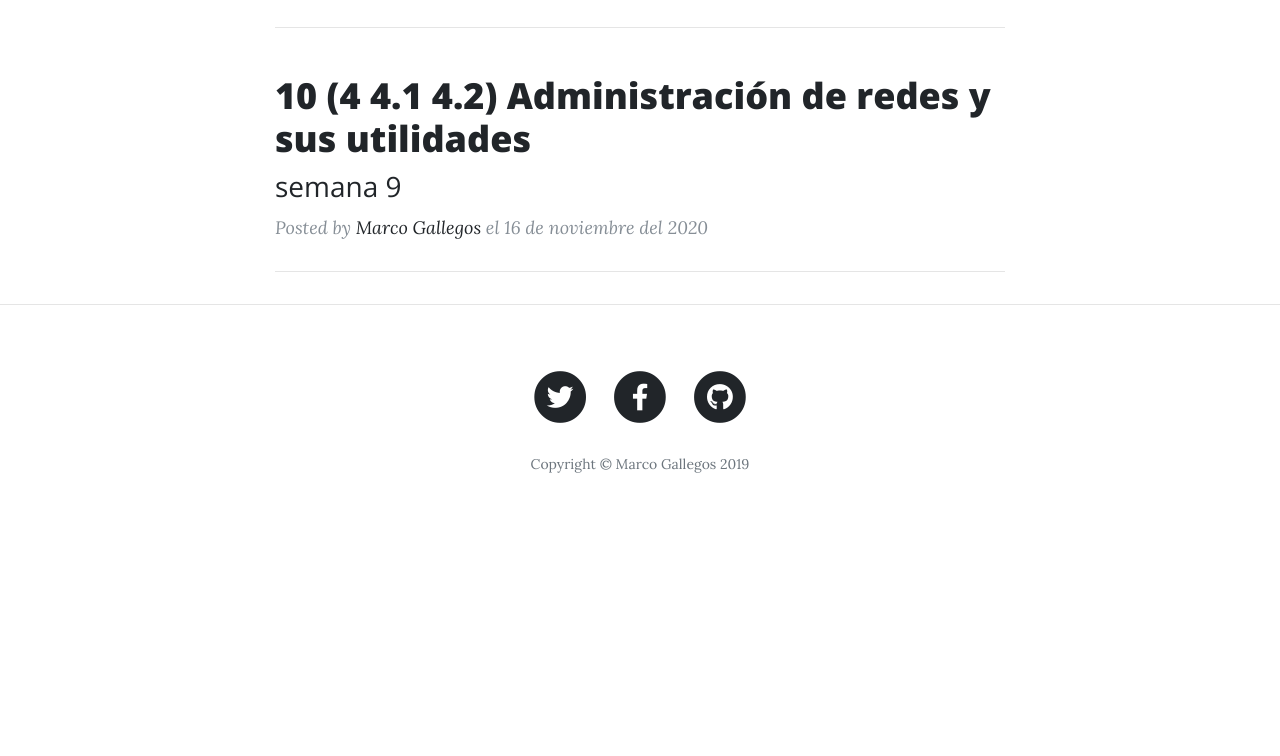
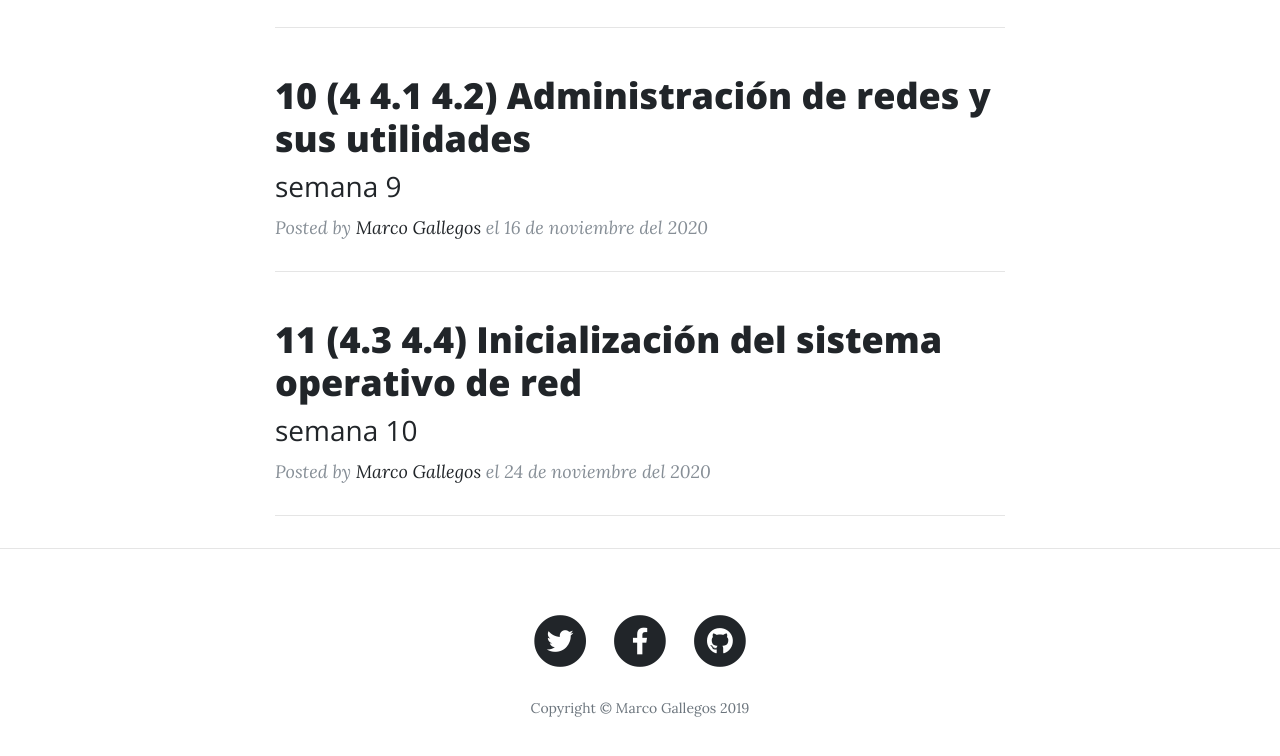
Before and after one commit to marco-gallegos/api_pdf, a website: page index.html in a window 1280 px wide. Shown: the part 2387-3143 px from the top of the page. Before the commit the page ends 2927 px from the top, so only its background shows below. Drawn offline with nearby package versions, Linux system fonts and the light colour scheme.

Commit message:
[imp] tarea 11
se agrega la tarea 11 ya con formato apa

```diff
--- a/index.html
+++ b/index.html
@@ -225,6 +225,23 @@
         <hr>
       </div>
 
+      <div class="col-lg-8 col-md-10 mx-auto">
+        <div class="post-preview">
+          <a href="11.html">
+            <h2 class="post-title">
+              11 (4.3 4.4) Inicialización del sistema operativo de red
+            </h2>
+            <h3 class="post-subtitle">
+              semana 10
+            </h3>
+          </a>
+          <p class="post-meta">Posted by
+            <a href="#">Marco Gallegos</a>
+            el 24 de noviembre del 2020</p>
+        </div>
+        <hr>
+      </div>
+
     </div>
   </div>
 
```
Also changed, not shown: 11.html (+8 -6 lines).
